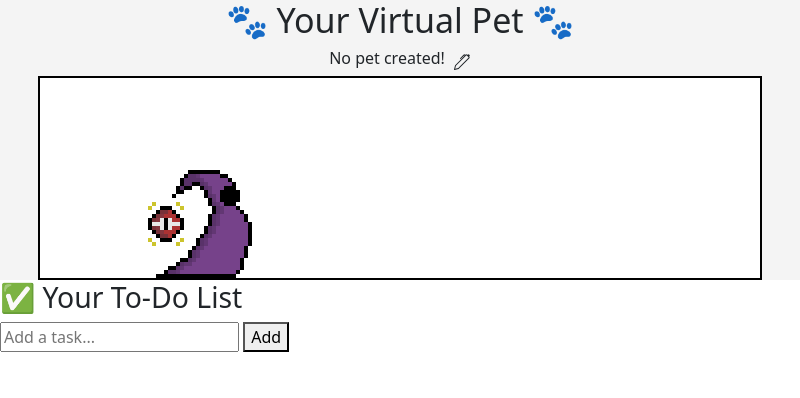
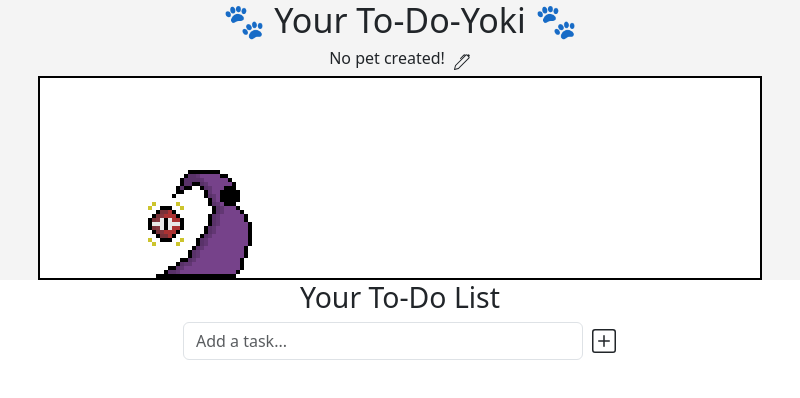
Before and after one commit to twigmytwig/ElectronTodoPet, an Electron app: page index.html in a window 800 px wide. Drawn offline with Linux system fonts and the light colour scheme; no server answers.

Commit message:
Add formatting to task adding

```diff
--- a/index.html
+++ b/index.html
@@ -14,11 +14,11 @@
     <link rel="stylesheet" href="./css/bootstrap.min.css">
     <script src="./js/bootstrap.bundle.min.js" defer></script>
     <link rel="stylesheet" href="./css/canvas.css"/>
-    <title>Hello from Electron renderer!</title>
+    <title>To-Do-Yoki</title>
   </head>
   <body>
     <div class="petElementsHolder">
-      <h1>🐾 Your Virtual Pet 🐾</h1>
+      <h1>🐾 Your To-Do-Yoki 🐾</h1>
       <div class="d-flex align-items-center gap-2">
         <h6 id="petName"></h6>
         <input class="d-none" id="petNameInput"/>
@@ -37,9 +37,17 @@
       </div>
     </div>
 
-    <h2>✅ Your To-Do List</h2>
-    <input type="text" id="new-task" placeholder="Add a task...">
-    <button id="taskAddBtn">Add</button>
+    <h2 class="d-flex align-items-center justify-content-center">Your To-Do List</h2>
+    <div class="d-flex align-items-center justify-content-center gap-2">
+      <input class="form-control w-50" type="text" id="new-task" placeholder="Add a task...">
+      <button class="btn d-flex align-items-center p-0" id="taskAddBtn">
+        <svg xmlns="http://www.w3.org/2000/svg" width="24" height="24" fill="currentColor" class="bi bi-plus-square" viewBox="0 0 16 16">
+          <path d="M14 1a1 1 0 0 1 1 1v12a1 1 0 0 1-1 1H2a1 1 0 0 1-1-1V2a1 1 0 0 1 1-1zM2 0a2 2 0 0 0-2 2v12a2 2 0 0 0 2 2h12a2 2 0 0 0 2-2V2a2 2 0 0 0-2-2z"/>
+          <path d="M8 4a.5.5 0 0 1 .5.5v3h3a.5.5 0 0 1 0 1h-3v3a.5.5 0 0 1-1 0v-3h-3a.5.5 0 0 1 0-1h3v-3A.5.5 0 0 1 8 4"/>
+        </svg>
+      </button>
+    </div>
+
     <ul id="task-list"></ul>
   </body>
   <script src="./js/pet.js"></script>
--- a/js/task.js
+++ b/js/task.js
@@ -30,7 +30,9 @@ function AddTaskToHTMLList(newTask){
     const newListItem = document.createElement('li')
     const newListItemRemoveBtn = document.createElement('button')
     newListItem.innerText = newTask.task
+    newListItem.classList = "fs-5"
     newListItemRemoveBtn.innerText = "Complete"
+    newListItemRemoveBtn.classList = "btn btn-success m-2"
     newListItem.appendChild(newListItemRemoveBtn)
     taskList.appendChild(newListItem)
 
```
